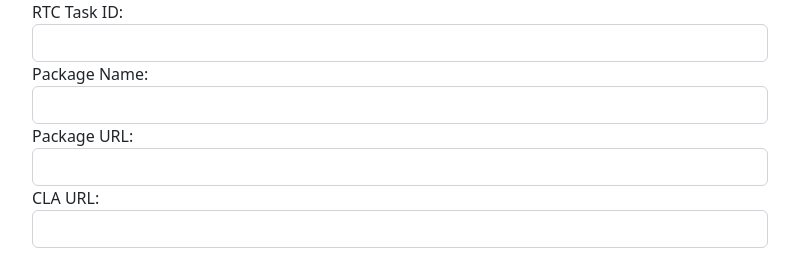
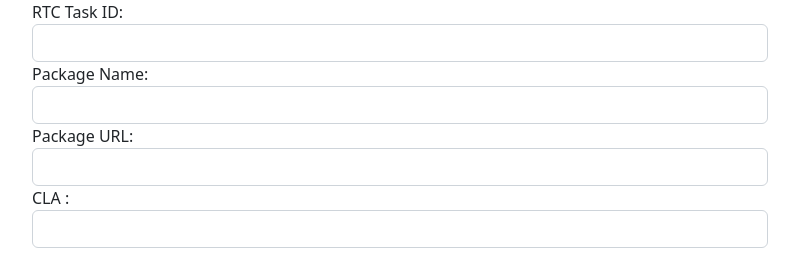
Before and after one commit to valen-mascarenhas14/vcm-app, a React (Create React App) app: page / in a window 1280 px wide. Shown: the top 270 px of the page, without its empty margins (240-1039 px from the left). Built offline with nearby package versions, Linux system fonts and the light colour scheme.

Commit message:
cla form field modified

```diff
--- a/src/App.js
+++ b/src/App.js
@@ -152,11 +152,10 @@ const Form = () => {
               />
             </div>
             <div className="form-group">
-              <label htmlFor="c_url">CLA URL:</label>
+              <label htmlFor="c_url">CLA :</label>
               <input
                 className="form-control"
-                pattern="https?://.+?\..+"
-                type="url"
+                type="text"
                 id="c_url"
                 value={claUrl}
                 onChange={(event) => setClaUrl(event.target.value)}
```
